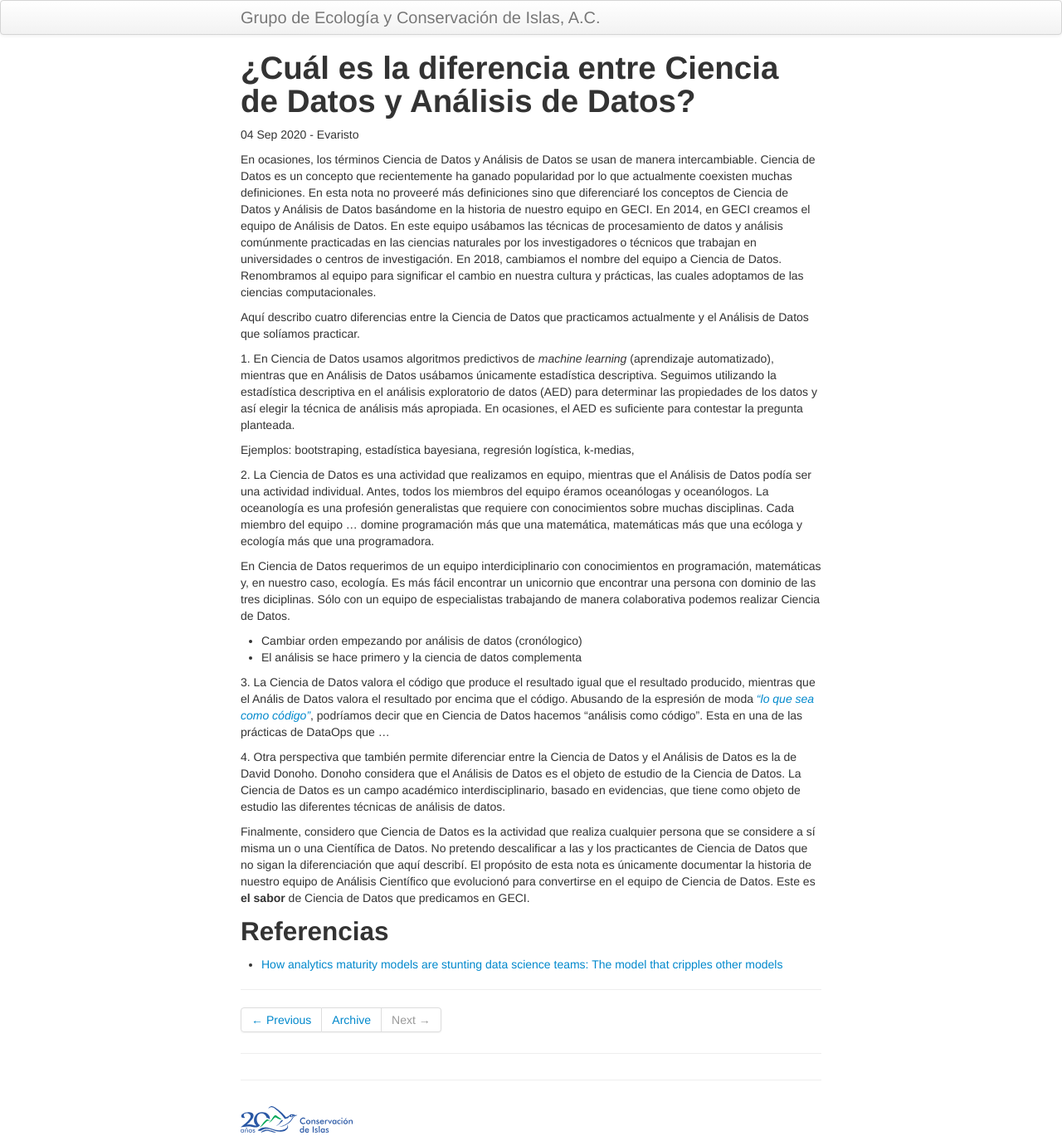
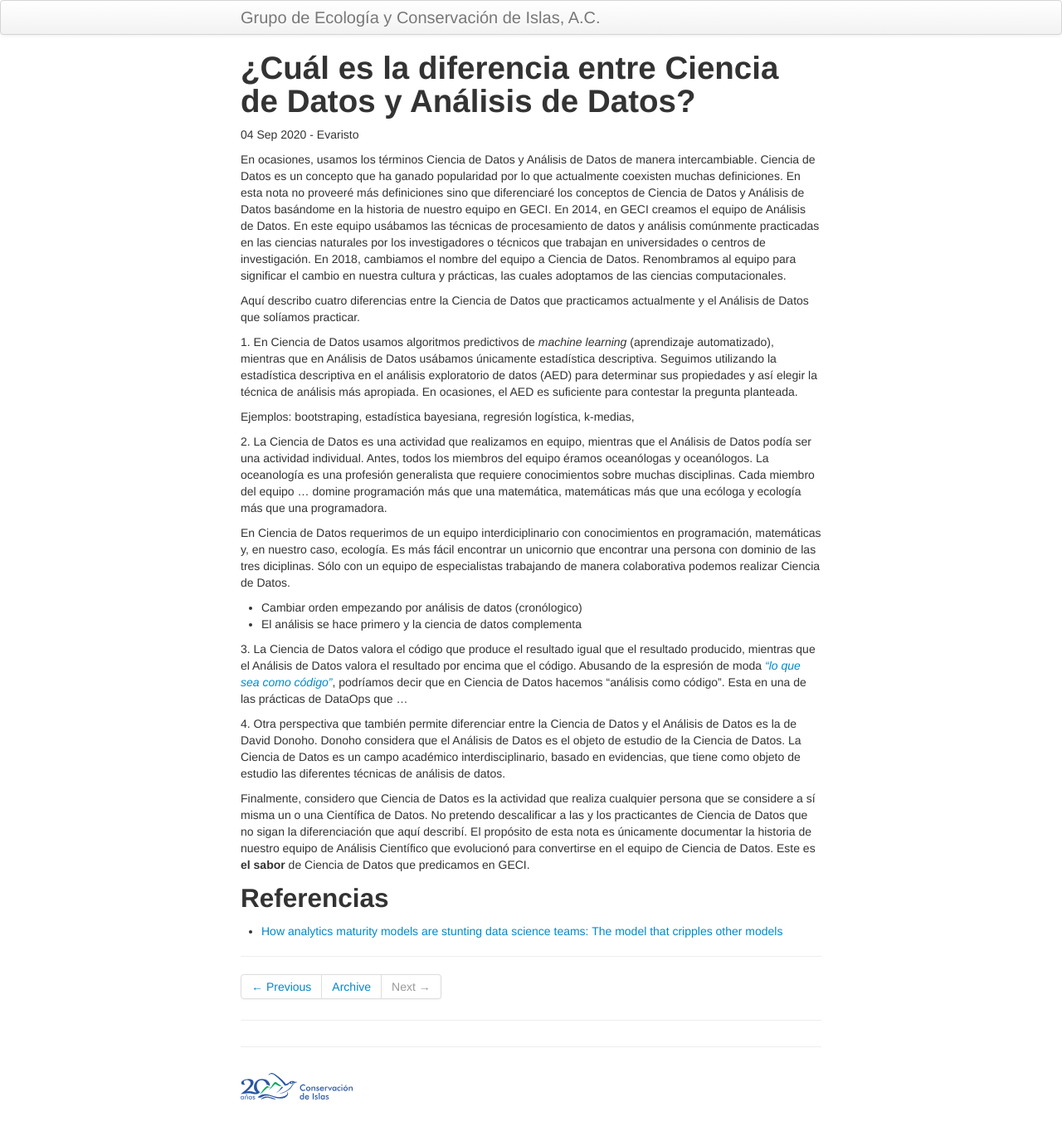
Before and after one commit to LizethMReyes/islasgeci.github.io, a Jekyll site: the page built from _posts/2020-09-04-diferencia.md, in a window 1280 px wide. Shown: the whole page at 83% size. Built offline with Jekyll 4.4.1, drawn with Linux system fonts in a browser that asks for light colours; after the commit the page ends 1335 px from its top, so only the background shows below that.

Commit message:
📝 Incorpora sugerencias de @nepito
Co-authored-by: nepito <braulio.rojas@islas.org.mx>

```diff
--- a/_posts/2020-09-04-diferencia.md
+++ b/_posts/2020-09-04-diferencia.md
@@ -5,8 +5,8 @@ author: Evaristo
 tags: equipo
 ---
 
-En ocasiones, los términos Ciencia de Datos y Análisis de Datos se usan de manera intercambiable.
-Ciencia de Datos es un concepto que recientemente ha ganado popularidad por lo que actualmente
+En ocasiones, usamos los términos Ciencia de Datos y Análisis de Datos de manera intercambiable.
+Ciencia de Datos es un concepto que ha ganado popularidad por lo que actualmente
 coexisten muchas definiciones. En esta nota no proveeré más definiciones sino que diferenciaré los
 conceptos de Ciencia de Datos y Análisis de Datos basándome en la historia de nuestro equipo en
 GECI. En 2014, en GECI creamos el equipo de Análisis de Datos. En este equipo usábamos las técnicas
@@ -21,14 +21,14 @@ de Datos que solíamos practicar.
 1\. En Ciencia de Datos usamos algoritmos predictivos de _machine learning_ (aprendizaje
 automatizado), mientras que en Análisis de Datos usábamos únicamente estadística descriptiva.
 Seguimos utilizando la estadística descriptiva en el análisis exploratorio de datos (AED) para
-determinar las propiedades de los datos y así elegir la técnica de análisis más apropiada. En
+determinar sus propiedades y así elegir la técnica de análisis más apropiada. En
 ocasiones, el AED es suficiente para contestar la pregunta planteada.
 
 Ejemplos: bootstraping, estadística bayesiana, regresión logística, k-medias,
 
 2\. La Ciencia de Datos es una actividad que realizamos en equipo, mientras que el Análisis de Datos
 podía ser una actividad individual. Antes, todos los miembros del equipo éramos oceanólogas y
-oceanólogos. La oceanología es una profesión generalistas que requiere con conocimientos sobre
+oceanólogos. La oceanología es una profesión generalista que requiere conocimientos sobre
 muchas disciplinas. Cada miembro del equipo ... domine programación más que una matemática,
 matemáticas más que una ecóloga y ecología más que una programadora.
 
@@ -41,7 +41,7 @@ colaborativa podemos realizar Ciencia de Datos.
 - El análisis se hace primero y la ciencia de datos complementa
 
 3\. La Ciencia de Datos valora el código que produce el resultado igual que el resultado producido,
-mientras que el Anális de Datos valora el resultado por encima que el código. Abusando de la
+mientras que el Análisis de Datos valora el resultado por encima que el código. Abusando de la
 espresión de moda [_"lo que sea como
 código"_](https://hackernoon.com/everything-as-code-explained-0ibg32a3), podríamos decir que en
 Ciencia de Datos hacemos "análisis como código". Esta en una de las prácticas de DataOps que ...
```
